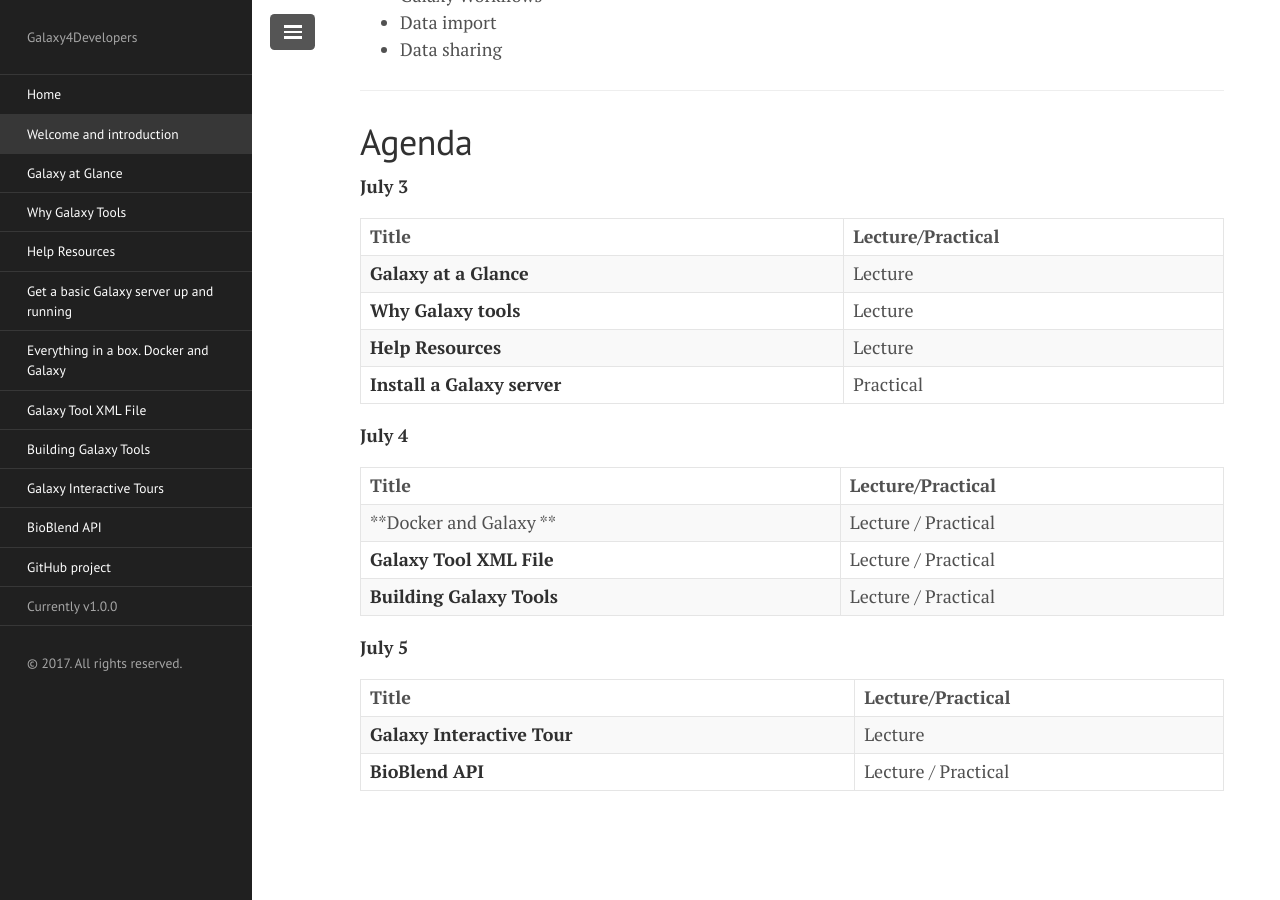
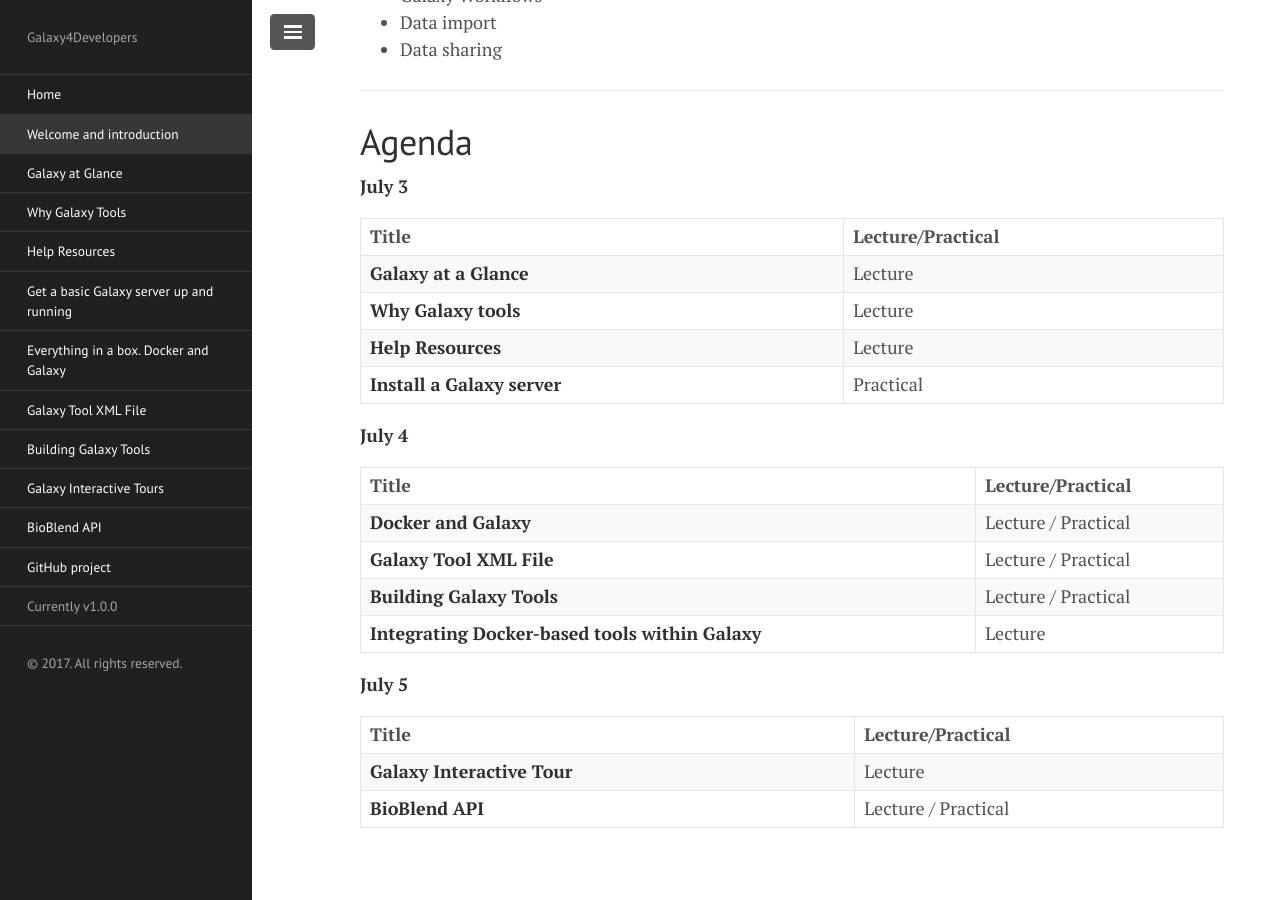
Before and after one commit to crs4/Galaxy4Developers, a Jekyll site: the page built from lectures/01.welcome.md, in a window 1280 px wide and 900 px high, scrolled down 1463 px. Built offline with Jekyll 4.4.1, drawn with Linux system fonts in a browser that asks for light colours; nearby versions of some CDN libraries.

Commit message:
fix agenda

```diff
--- a/lectures/01.welcome.md
+++ b/lectures/01.welcome.md
@@ -60,9 +60,10 @@ Title | Lecture/Practical
 
 Title | Lecture/Practical
 ------|-------------------
-**Docker and Galaxy ** | Lecture / Practical
+**Docker and Galaxy** | Lecture / Practical
 **Galaxy Tool XML File** | Lecture / Practical
 **Building Galaxy Tools** | Lecture / Practical
+**Integrating Docker-based tools within Galaxy** | Lecture
 
 **July 5**
 
```
